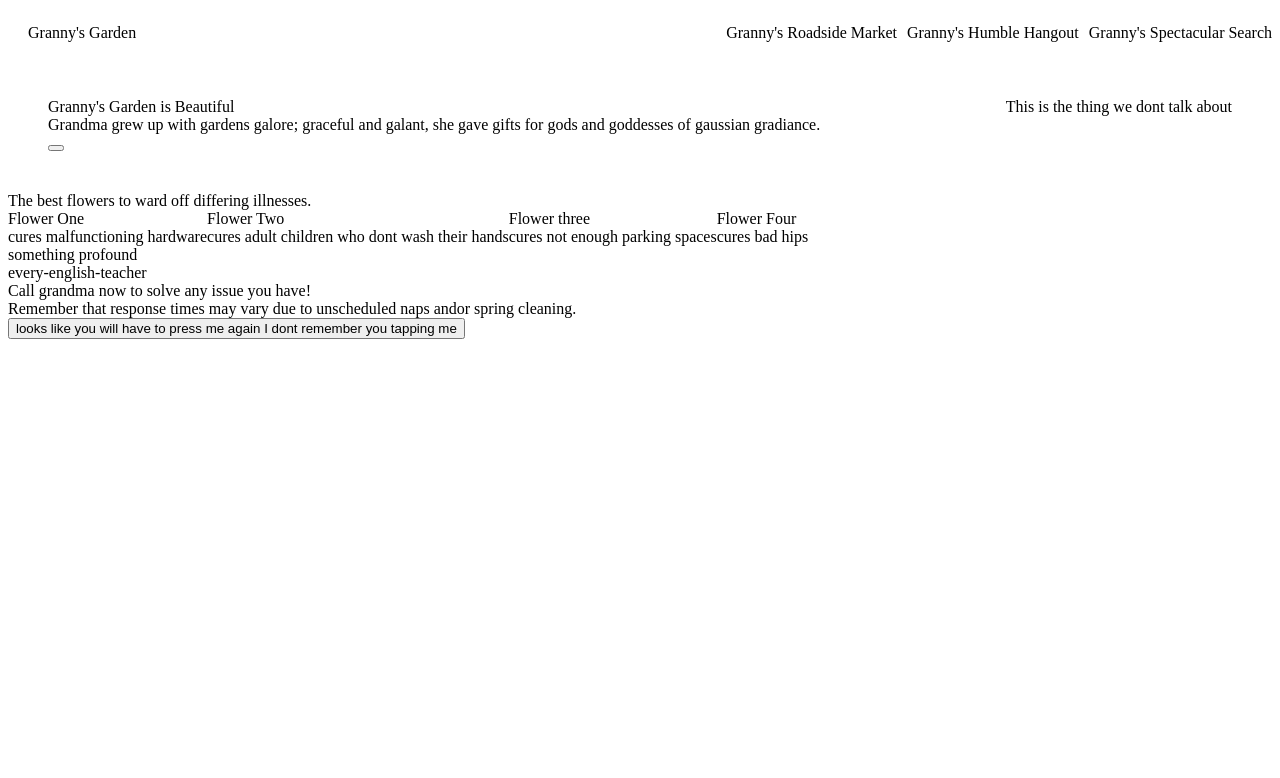
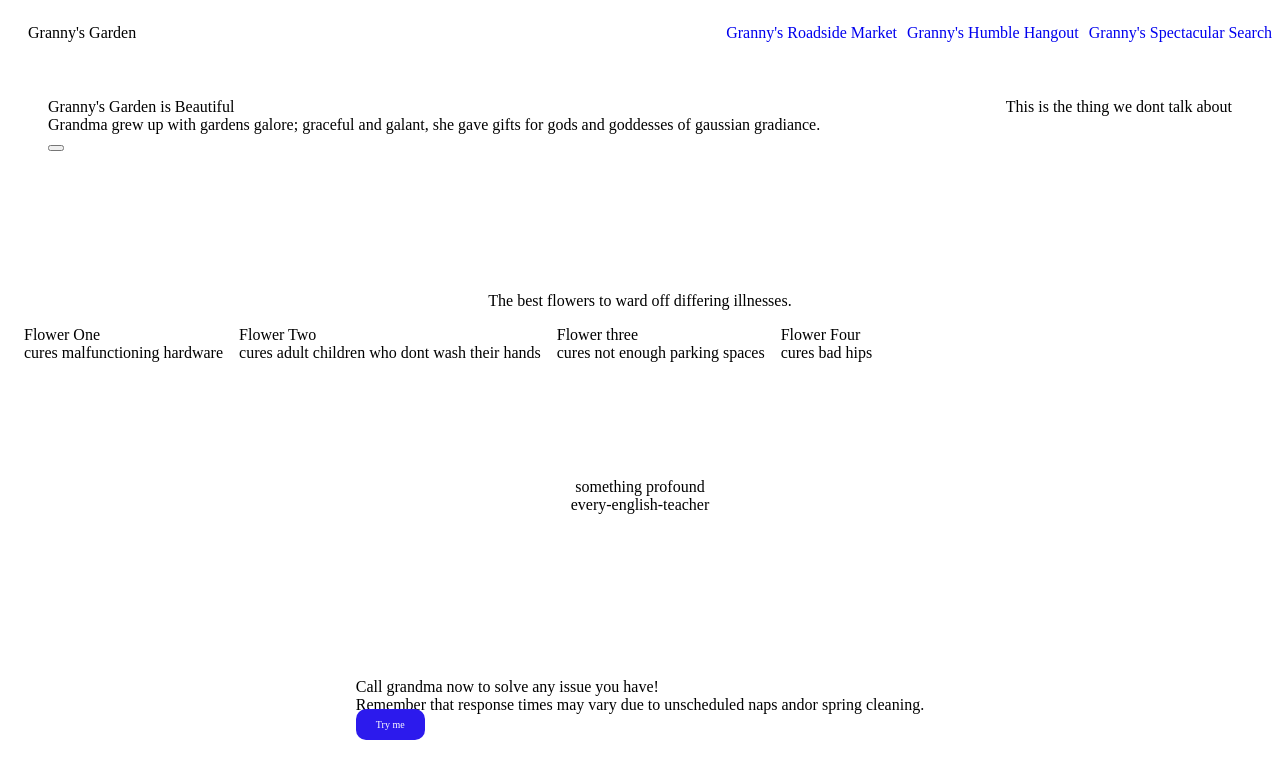
Before and after one commit to RyanLilleyman/strawberry-shortbread, a plain HTML site: page index.html in a window 1280 px wide. Drawn offline with Linux system fonts and the light colour scheme.

Commit message:
Add the relevant structure and some styling decisions for the new troll page

```diff
--- a/index.html
+++ b/index.html
@@ -13,9 +13,9 @@
             </div>
             <div class="links">
                 <ul>
-                    <li>Granny's Roadside Market</li>
-                    <li>Granny's Humble Hangout</li>
-                    <li>Granny's Spectacular Search</li>
+                    <a href="https://www.route174roadsidemarket.com/our-greenhouse">Granny's Roadside Market</a>
+                    <a href="https://www.yelp.com/biz/grannys-tamales-houston-humble">Granny's Humble Hangout</a>
+                    <a href="https://woolpatterns.com/grannie-goes-large-free-crochet-pattern/">Granny's Spectacular Search</a>
                 </ul>
             </div>
         </div>
@@ -72,9 +72,7 @@
                     Remember that response times may vary due to unscheduled naps andor spring cleaning.
                 </div>
             </div>
-            <button class="memory-erase">
-                looks like you will have to press me again I dont remember you tapping me
-            </button>
+            <a href="./pressmeagain.html" class="button1" target="_blank">Try me</a>
         </div>
     </div>
     <div class="footer">
--- a/style.css
+++ b/style.css
@@ -35,8 +35,50 @@ ul{
 .random{
     display: flex;
     flex-direction: column;
+    margin-top: 100px;
+    margin-bottom:100px;
+
 }
 
 .tiles{
     display: flex;
+    gap: 16px;
+    margin: 16px;
+
 }
+
+.random-header{
+    display: flex;
+    justify-content: center;
+}
+
+a{
+    text-decoration: none;
+}
+
+.button1{
+    background-color: #2c1aed;
+    border: none;
+    border-radius: 10px ;
+    color: white;
+    padding: 10px 20px;
+    text-align: center;
+    text-decoration: none;
+    font-size: 10px;
+    cursor: pointer;
+}
+.quote{
+    display: flex;
+    justify-content: flex-start;
+    flex-direction: column;
+    align-items: center;
+    margin-top: 100px;
+    margin-bottom: 100px;
+}
+
+.call{
+    display:flex;
+    justify-content: center;
+    padding: 64px;
+
+}
--- /dev/null
+++ b/style1.css
@@ -0,0 +1,23 @@
+.center{
+    display: flex;
+    justify-content: center;
+    align-items: center;
+}
+
+body{
+    display: flex;
+    justify-content: center;
+    align-items: center;
+}
+
+.button1{
+    background-color: #2c1aed;
+    border: none;
+    border-radius: 10px ;
+    color: white;
+    padding: 10px 20px;
+    text-align: center;
+    text-decoration: none;
+    font-size: 10px;
+    cursor: pointer;
+}
```
Also changed, not shown: pressmeagain.html (added, +17 -0 lines).
